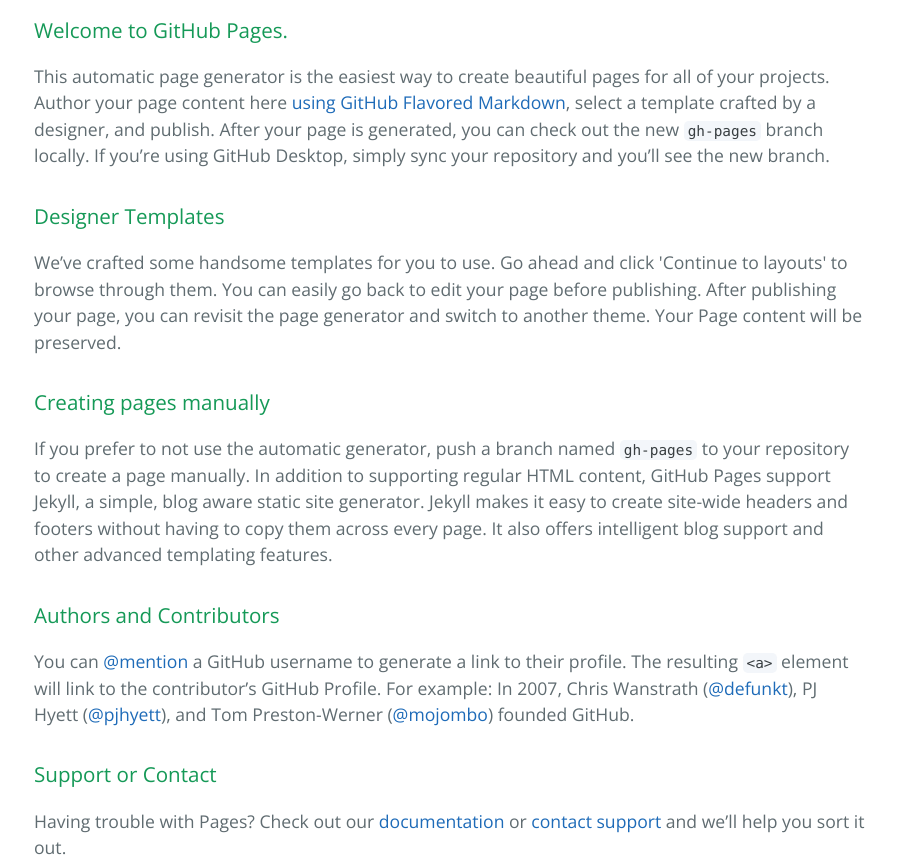
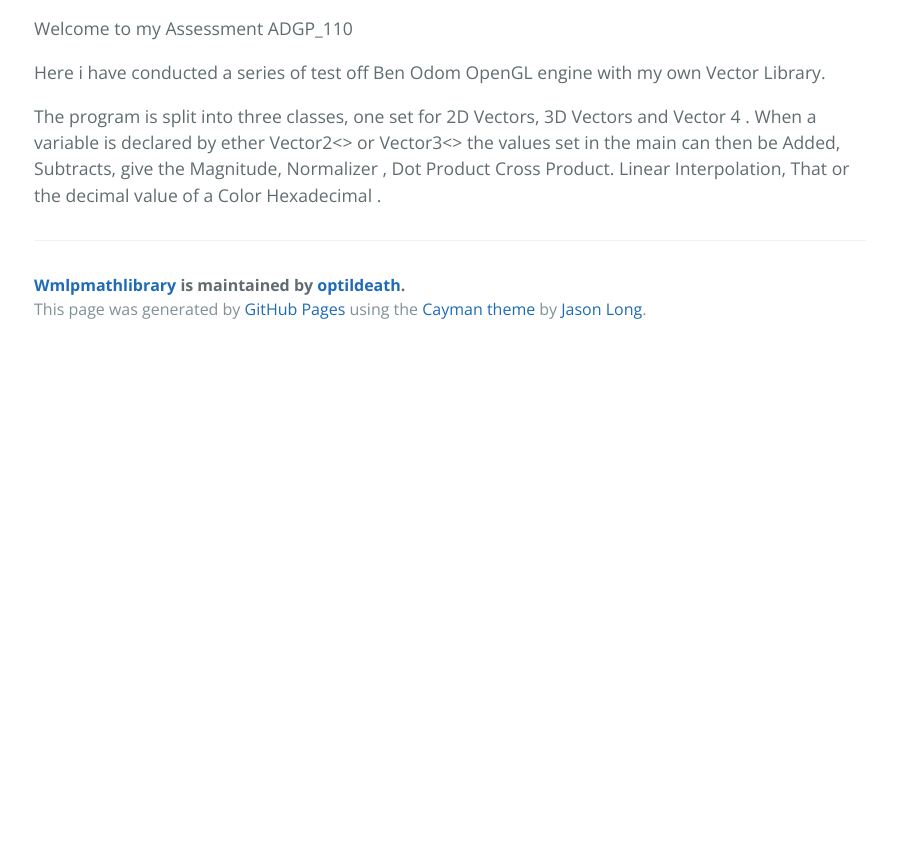
Before and after one commit to optildeath/WMLPMathLibrary, a plain HTML site: page index.html in a window 1280 px wide. Shown: the part 400-1264 px from the top of the page, without its empty margins (190-1087 px from the left). After the commit the page ends 800 px from the top, so only its background shows below. Drawn offline with nearby package versions, Linux system fonts and the light colour scheme.

```diff
--- a/index.html
+++ b/index.html
@@ -19,30 +19,11 @@
     </section>
 
     <section class="main-content">
-      <h3>
-<a id="welcome-to-github-pages" class="anchor" href="#welcome-to-github-pages" aria-hidden="true"><span class="octicon octicon-link"></span></a>Welcome to GitHub Pages.</h3>
+      <p>Welcome to my Assessment ADGP_110</p>
 
-<p>This automatic page generator is the easiest way to create beautiful pages for all of your projects. Author your page content here <a href="https://guides.github.com/features/mastering-markdown/">using GitHub Flavored Markdown</a>, select a template crafted by a designer, and publish. After your page is generated, you can check out the new <code>gh-pages</code> branch locally. If you’re using GitHub Desktop, simply sync your repository and you’ll see the new branch.</p>
+<p>Here i have conducted a series of test off Ben Odom OpenGL engine with my own Vector Library.</p>
 
-<h3>
-<a id="designer-templates" class="anchor" href="#designer-templates" aria-hidden="true"><span class="octicon octicon-link"></span></a>Designer Templates</h3>
-
-<p>We’ve crafted some handsome templates for you to use. Go ahead and click 'Continue to layouts' to browse through them. You can easily go back to edit your page before publishing. After publishing your page, you can revisit the page generator and switch to another theme. Your Page content will be preserved.</p>
-
-<h3>
-<a id="creating-pages-manually" class="anchor" href="#creating-pages-manually" aria-hidden="true"><span class="octicon octicon-link"></span></a>Creating pages manually</h3>
-
-<p>If you prefer to not use the automatic generator, push a branch named <code>gh-pages</code> to your repository to create a page manually. In addition to supporting regular HTML content, GitHub Pages support Jekyll, a simple, blog aware static site generator. Jekyll makes it easy to create site-wide headers and footers without having to copy them across every page. It also offers intelligent blog support and other advanced templating features.</p>
-
-<h3>
-<a id="authors-and-contributors" class="anchor" href="#authors-and-contributors" aria-hidden="true"><span class="octicon octicon-link"></span></a>Authors and Contributors</h3>
-
-<p>You can <a href="https://github.com/blog/821" class="user-mention">@mention</a> a GitHub username to generate a link to their profile. The resulting <code>&lt;a&gt;</code> element will link to the contributor’s GitHub Profile. For example: In 2007, Chris Wanstrath (<a href="https://github.com/defunkt" class="user-mention">@defunkt</a>), PJ Hyett (<a href="https://github.com/pjhyett" class="user-mention">@pjhyett</a>), and Tom Preston-Werner (<a href="https://github.com/mojombo" class="user-mention">@mojombo</a>) founded GitHub.</p>
-
-<h3>
-<a id="support-or-contact" class="anchor" href="#support-or-contact" aria-hidden="true"><span class="octicon octicon-link"></span></a>Support or Contact</h3>
-
-<p>Having trouble with Pages? Check out our <a href="https://help.github.com/pages">documentation</a> or <a href="https://github.com/contact">contact support</a> and we’ll help you sort it out.</p>
+<p>The program is split into three  classes, one set for 2D Vectors, 3D Vectors and Vector 4 . When a variable is declared by ether Vector2&lt;&gt; or Vector3&lt;&gt; the values set in the main can then  be Added, Subtracts, give the Magnitude, Normalizer , Dot Product Cross Product. Linear Interpolation, That or the decimal value of a Color Hexadecimal .</p>
 
       <footer class="site-footer">
         <span class="site-footer-owner"><a href="https://github.com/optildeath/WMLPMathLibrary">Wmlpmathlibrary</a> is maintained by <a href="https://github.com/optildeath">optildeath</a>.</span>
```
Also changed, not shown: params.json (+1 -1 lines).
